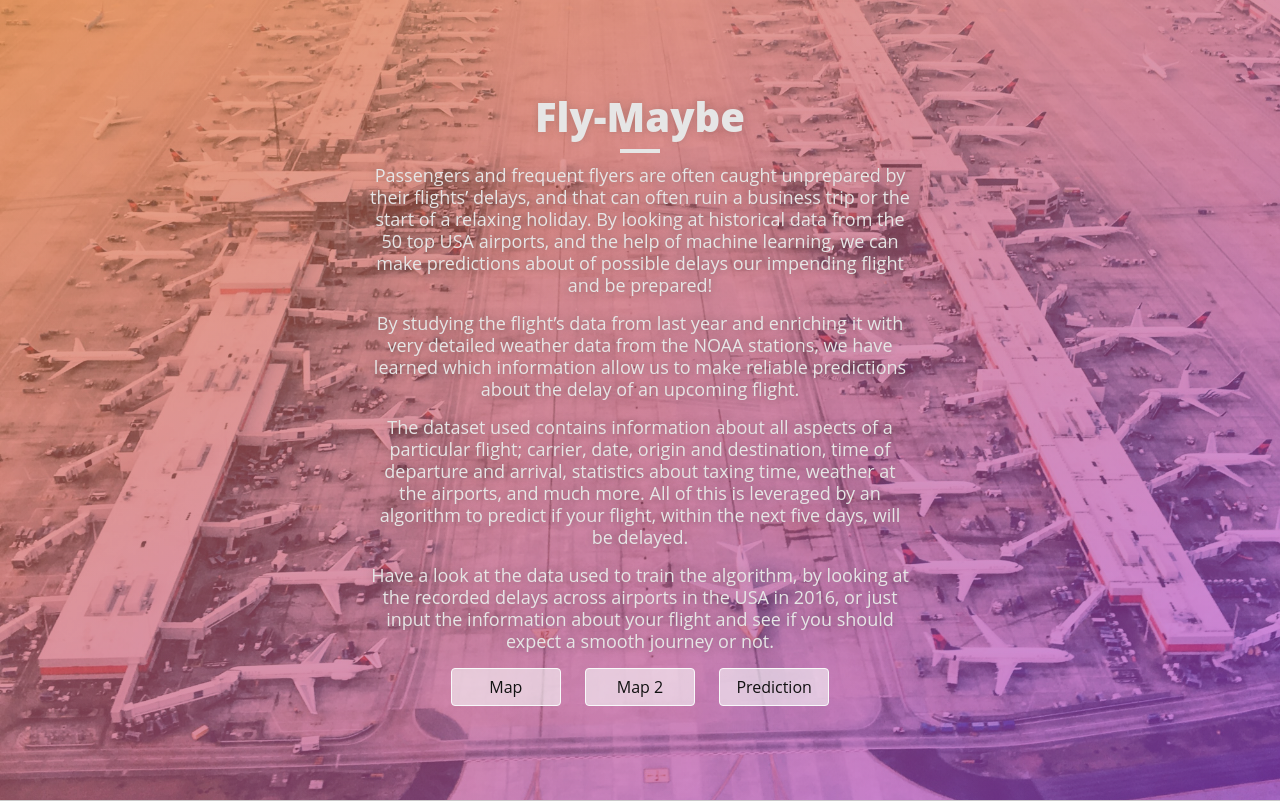
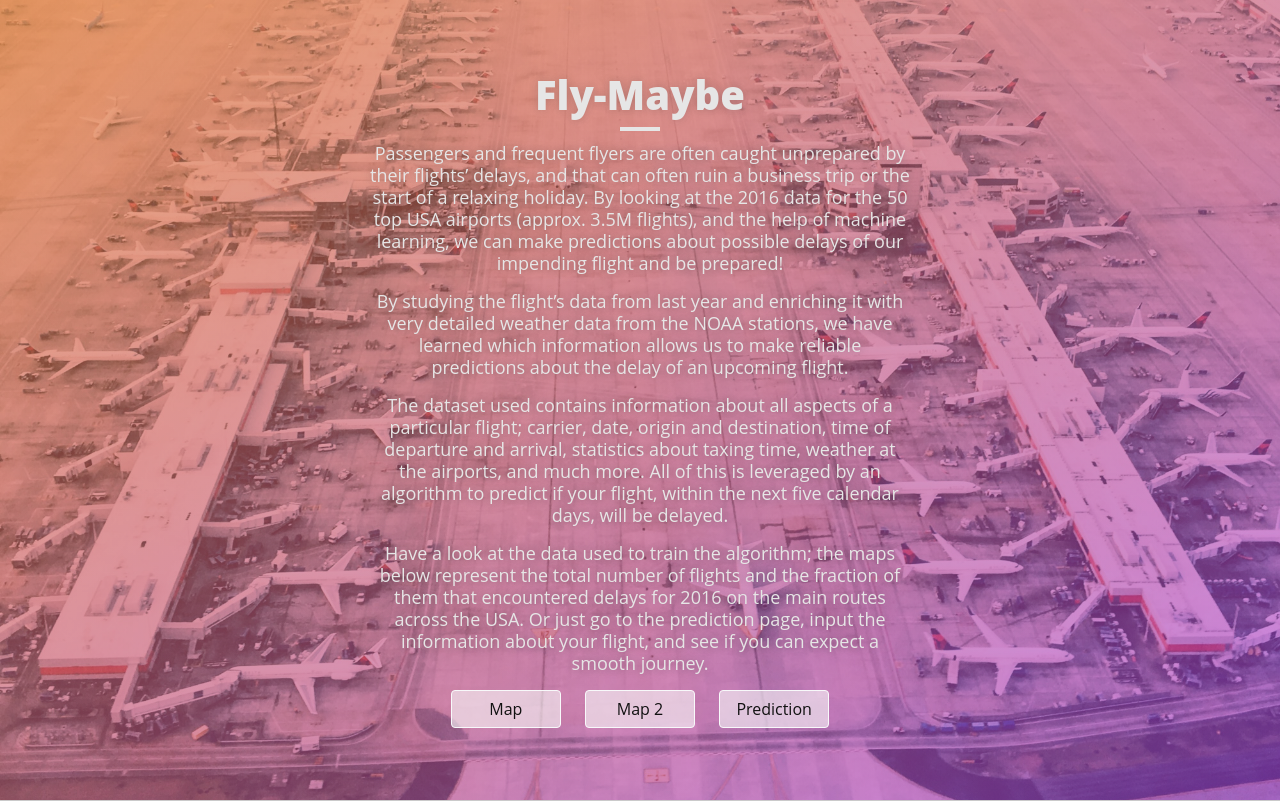
Before and after one commit to massivezzoli/fly-maybe, a Flask app: page / in a window 1280 px wide. Shown: the top 801 px of the page. Run offline with Flask 2, Linux system fonts and the light colour scheme; parts of the project's set-up code (start-up, migrations or seed data) failed here and were passed over; some libraries are stand-ins or nearby versions.

Commit message:
fixed intro

```diff
--- a/templates/index.html
+++ b/templates/index.html
@@ -10,22 +10,23 @@
                         <p>Passengers and frequent flyers are often caught unprepared by
                         their flights’ delays, and that can often ruin a business trip
                         or the start of a relaxing holiday.
-                        By looking at historical data from the 50 top USA airports, and
-                        the help of machine learning, we can make predictions about of possible
-                        delays our impending flight and be prepared!</p>
+                        By looking at the 2016 data for the 50 top USA airports (approx. 3.5M flights), and
+                        the help of machine learning, we can make predictions about possible
+                        delays of our impending flight and be prepared!</p>
                         <p>By studying the flight’s data from last year and enriching it with very
                         detailed weather data from the NOAA stations, we have learned which
-                        information allow us to make reliable predictions about the delay of
+                        information allows us to make reliable predictions about the delay of
                         an upcoming flight.</p>
                         <p>The dataset used contains information about all aspects of a particular
                         flight; carrier, date, origin and destination, time of departure and arrival,
                         statistics about taxing time, weather at the airports, and much more.
                         All of this is leveraged by an algorithm to predict if your flight,
-                        within the next five days, will be delayed.</p>
-                        <p>Have a look at the data used to train the algorithm, by looking at
-                        the recorded delays across airports in the USA in 2016,
-                        or just input the information about your flight and see if you should
-                        expect a smooth journey or not.</p>
+                        within the next five calendar days, will be delayed.</p>
+                        <p>Have a look at the data used to train the algorithm; the maps below
+                        represent the total number of flights and the fraction of them that
+                        encountered delays for 2016 on the main routes across the USA.
+                        Or just go to the prediction page, input the information about
+                        your flight, and see if you can expect a smooth journey.</p>
                     </div>
                     <div class="homepage-nav">
                         <a class="btn btn-light" href="#first-map">Map</a>
```
